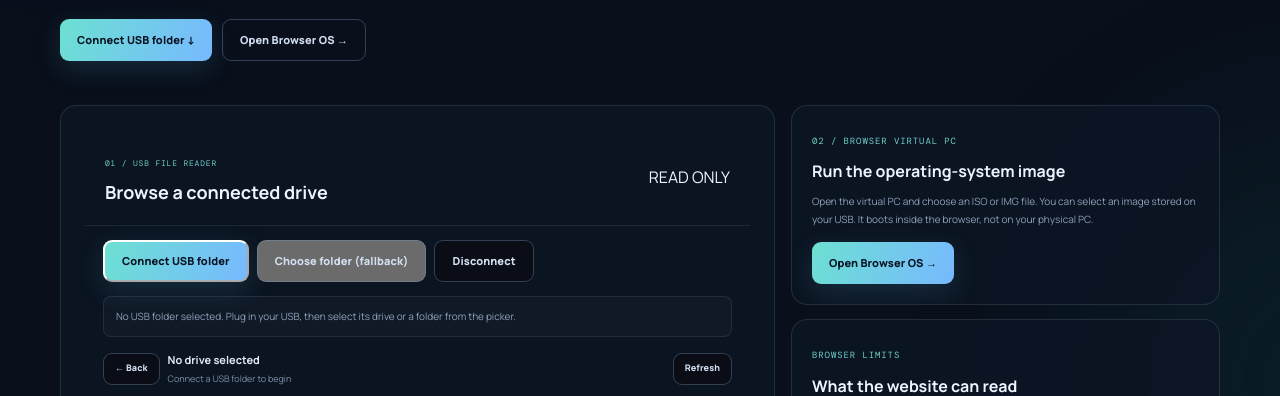
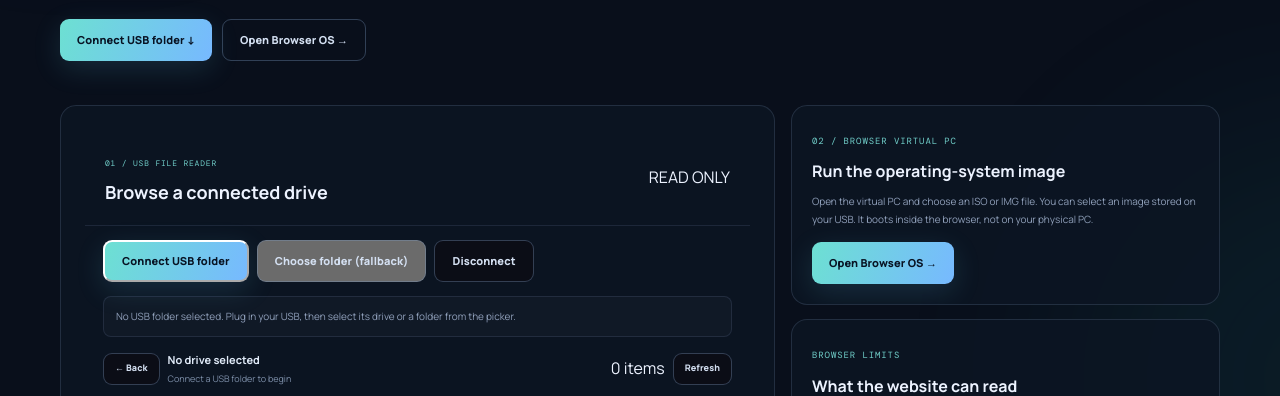
Before and after one commit to sd201826/Computer, a plain HTML site: page index.html in a window 1280 px wide. Shown: the part 402-798 px from the top of the page. Drawn offline with nearby package versions, Linux system fonts and the light colour scheme.

Commit message:
Add the USB file count element

```diff
--- a/index.html
+++ b/index.html
@@ -67,6 +67,7 @@
         <div class="usb-toolbar">
           <button class="button button-outline" id="usbBack" type="button" disabled>← Back</button>
           <div class="usb-drive-label"><span id="usbDriveName">No drive selected</span><small id="usbBreadcrumb">Connect a USB folder to begin</small></div>
+          <span class="usb-count" id="usbCount">0 items</span>
           <button class="button button-outline" id="usbRefresh" type="button" disabled>Refresh</button>
         </div>
         <input class="usb-search" id="usbSearch" type="search" placeholder="Search this folder…" aria-label="Search USB files">
```
